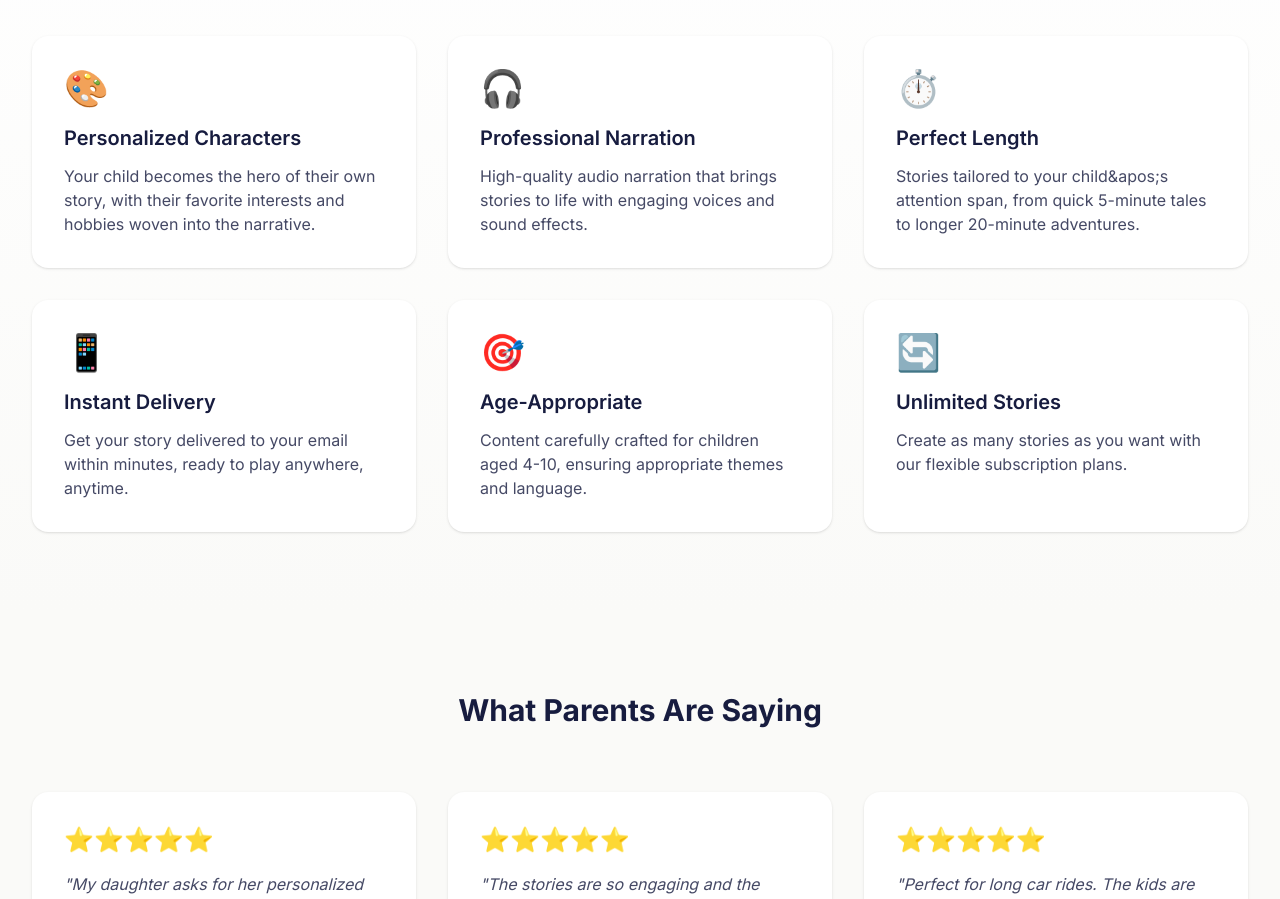
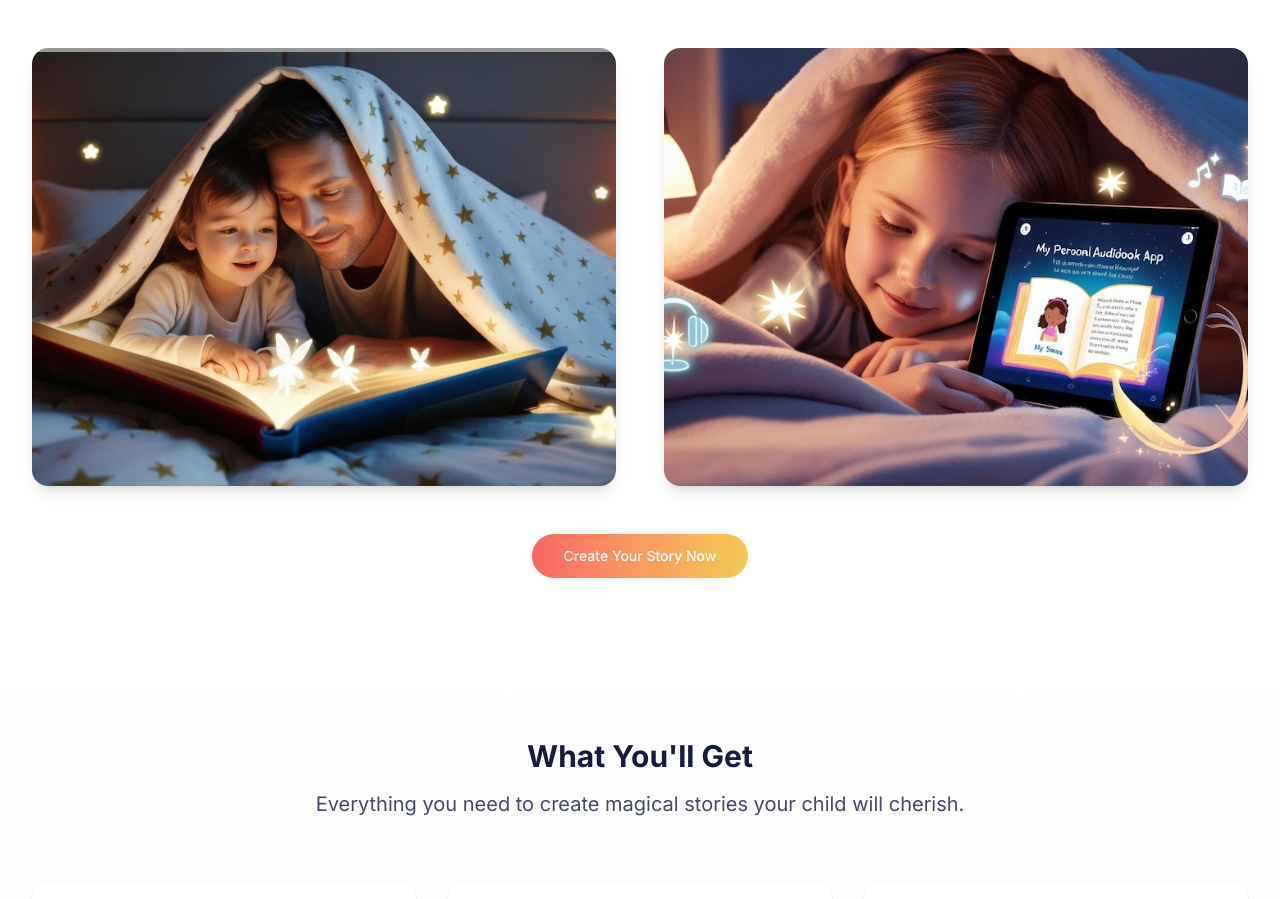
Before and after one commit to LeanderTimEngel/mvp, a Next.js app: page /sales in a window 1280 px wide. Shown: the part 1854-2753 px from the top of the page. Built offline with nearby package versions, Linux system fonts and the light colour scheme.

Commit message:
images sales page

```diff
--- a/src/app/sales/page.tsx
+++ b/src/app/sales/page.tsx
@@ -5,6 +5,7 @@ import Header from '@/components/Header';
 import Footer from '@/components/Footer';
 import Link from 'next/link';
 import { toast } from 'react-hot-toast';
+import Image from 'next/image';
 
 export default function SalesPage() {
   const [email, setEmail] = useState('');
@@ -155,6 +156,63 @@ export default function SalesPage() {
                 <p className="text-[#171c3f]/80">{item.description}</p>
               </div>
             ))}
+          </div>
+        </div>
+      </section>
+
+      {/* Image Showcase Section */}
+      <section className="py-20 bg-white">
+        <div className="max-w-7xl mx-auto px-4 sm:px-6 lg:px-8">
+          <div className="text-center mb-12">
+            <h2 className="text-3xl font-bold text-[#171c3f] mb-4">See It In Action</h2>
+            <p className="text-xl text-[#171c3f]/80 max-w-2xl mx-auto">
+              Our platform creates beautiful, personalized stories that capture your child&apos;s imagination.
+            </p>
+          </div>
+
+          <div className="grid grid-cols-1 lg:grid-cols-2 gap-8 lg:gap-12">
+            <div className="group relative rounded-2xl overflow-hidden shadow-lg hover:shadow-xl transition-all duration-300 aspect-[4/3]">
+              <div className="absolute inset-0 bg-gradient-to-tr from-[#fa6565]/20 to-[#f2c955]/20 opacity-0 group-hover:opacity-100 transition-opacity duration-300 z-10"></div>
+              <div className="absolute top-0 left-0 w-full h-full transform translate-y-full group-hover:translate-y-0 bg-gradient-to-t from-[#171c3f]/80 to-transparent transition-transform duration-300 z-20">
+                <div className="absolute bottom-0 left-0 p-6">
+                  <h3 className="text-white text-xl font-bold mb-2">Magical Storytelling</h3>
+                  <p className="text-white/90">AI-powered personalization that makes each story unique to your child.</p>
+                </div>
+              </div>
+              <Image
+                src="/images/Magical-Stories-1.jpeg"
+                alt="Child enjoying a personalized magical story"
+                width={600}
+                height={450}
+                className="w-full h-full object-cover transform group-hover:scale-105 transition-transform duration-500 ease-in-out"
+              />
+            </div>
+
+            <div className="group relative rounded-2xl overflow-hidden shadow-lg hover:shadow-xl transition-all duration-300 aspect-[4/3]">
+              <div className="absolute inset-0 bg-gradient-to-tr from-[#fa6565]/20 to-[#f2c955]/20 opacity-0 group-hover:opacity-100 transition-opacity duration-300 z-10"></div>
+              <div className="absolute top-0 left-0 w-full h-full transform translate-y-full group-hover:translate-y-0 bg-gradient-to-t from-[#171c3f]/80 to-transparent transition-transform duration-300 z-20">
+                <div className="absolute bottom-0 left-0 p-6">
+                  <h3 className="text-white text-xl font-bold mb-2">Enchanting Experiences</h3>
+                  <p className="text-white/90">Create special moments and memories that last a lifetime.</p>
+                </div>
+              </div>
+              <Image
+                src="/images/Magical-Stories-2.jpeg"
+                alt="Parent sharing magical story with child"
+                width={600}
+                height={450}
+                className="w-full h-full object-cover transform group-hover:scale-105 transition-transform duration-500 ease-in-out"
+              />
+            </div>
+          </div>
+
+          <div className="mt-12 text-center">
+            <Link
+              href="/create-story"
+              className="inline-flex items-center justify-center rounded-full text-sm font-medium transition-colors bg-gradient-to-r from-[#fa6565] to-[#f2c955] text-white hover:opacity-90 py-3 px-8 text-lg"
+            >
+              Create Your Story Now
+            </Link>
           </div>
         </div>
       </section>
```
